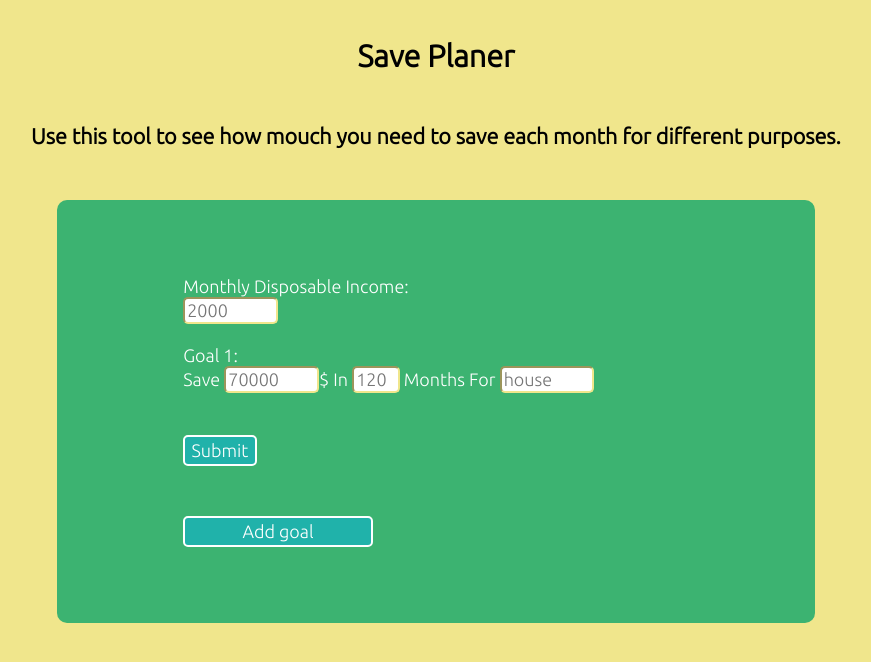
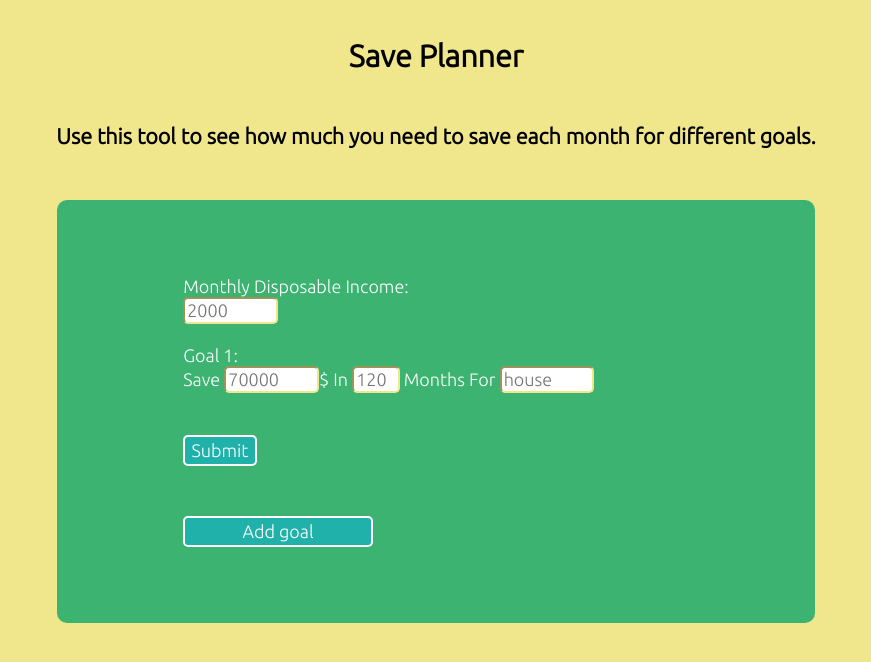
Before and after one commit to matveynikon/Save-Planner, a plain HTML site: page index.html in a window 1280 px wide. Shown: the whole page, without its empty margins (204-1075 px from the left). Drawn offline with Linux system fonts and the light colour scheme.

Commit message:
Update index.html

```diff
--- a/index.html
+++ b/index.html
@@ -115,8 +115,8 @@
   }
 </style>
 <body>
-<h2>Save Planer</h2>
-<h4>Use this tool to see how mouch you need to save each month for different purposes.</h4>
+<h2>Save Planner</h2>
+<h4>Use this tool to see how much you need to save each month for different goals.</h4>
 <div class="cont">
 <form class="saveform" id="saveform" name="juice" action="results.html">
   <div id="f1" class="f1">
```
